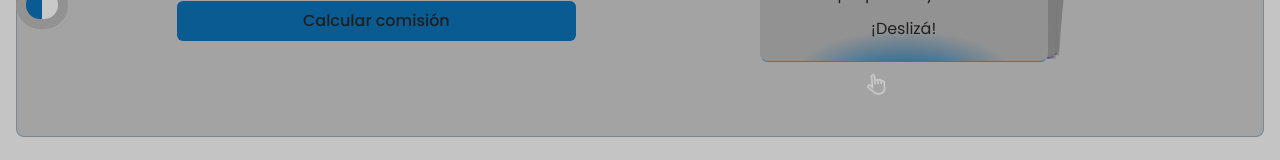
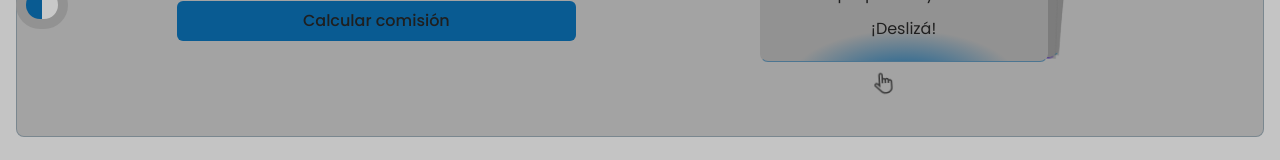
Before and after one commit to nazagutierrez/commissions-sim, a React (Vite) app: page / in a window 1280 px wide. Both pictures are taken after a click on the button 42 px from the left and 760 px from the top of the page. Shown: the part 755-915 px from the top of the page. Built offline with nearby package versions, Linux system fonts and the light colour scheme.

Commit message:
Dark cursor for light mode

```diff
--- a/src/components/SupportAgentHome.tsx
+++ b/src/components/SupportAgentHome.tsx
@@ -1,6 +1,7 @@
 import { Swiper, SwiperSlide } from "swiper/react";
 import { EffectCards } from "swiper/modules";
 import dragCursor from "../assets/dragCursor.svg";
+import dragCursorDark from "../assets/dragCursorDark.svg";
 import 'swiper/swiper-bundle.css';
 import { MySvg } from "../assets/MySvg";
 
@@ -62,7 +63,10 @@ export const SupportAgentHome = () => {
             <p>¡Espero que te guste!</p>
           </div>
         </SwiperSlide>
-        <img className="opacity-65 w-6 justify-self-center mt-2 animate-drag-cursor" src={dragCursor} alt="cursor animado" />
+
+        {/* cursor drag */}
+        <img className="opacity-65 w-6 justify-self-center mt-2 light:hidden animate-drag-cursor" src={dragCursor} alt="cursor animado" />
+        <img className="opacity-65 w-6 justify-self-center mt-2 hidden light:block animate-drag-cursor " src={dragCursorDark} alt="cursor animado" />
       </Swiper>
     </div>
   );
```
Also changed, not shown: src/assets/dragCursorDark.svg (added).
